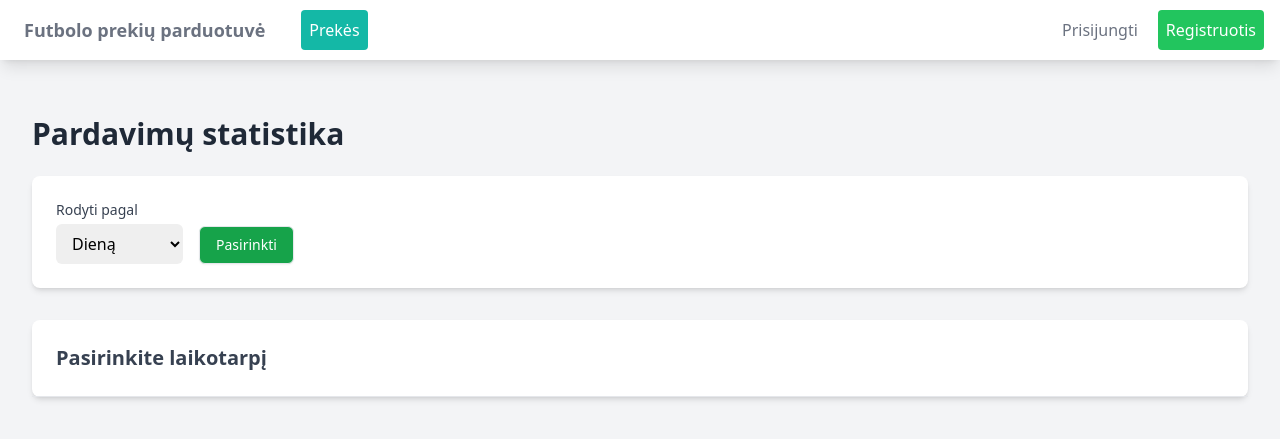
After one commit to Medzioklis/2-tarpinis, a Flask app: page /stats in a window 1280 px wide. The commit adds this page. Shown: the top 439 px of the page. Run offline with Flask 3, Linux system fonts and the light colour scheme; some libraries are stand-ins or nearby versions.

Commit message:
ikeliau statistika kiek suprekiauta pagal laikotarpi

```diff
--- a/app.py
+++ b/app.py
@@ -4,6 +4,7 @@ from routes.admin import admin_bp
 from routes.user import user_bp
 from routes.auth import auth_bp
 from routes.product import product_bp
+from routes.stats import stats_bp
 
 
 
@@ -14,6 +15,7 @@ app.register_blueprint(auth_bp)
 app.register_blueprint(admin_bp)
 app.register_blueprint(user_bp)
 app.register_blueprint(product_bp)
+app.register_blueprint(stats_bp)
 
 
 if __name__ == "__main__":
--- /dev/null
+++ b/routes/stats.py
@@ -0,0 +1,82 @@
+from flask import Blueprint, render_template, request
+from sqlalchemy import func, select, extract
+from models.order_class import Order, OrderItem
+from models.product_class import Product
+from database import db
+from datetime import datetime
+
+stats_bp = Blueprint('statistic', __name__)
+
+@stats_bp.route('/stats')
+def stats():
+    # Gauname parametrus iš URL
+    period = request.args.get('period')
+    date_filter_str = request.args.get('date_filter')
+
+    # Numatytosios reikšmės
+    stats_data = []
+    title = "Pasirinkite laikotarpį"
+    header_label = "Laikotarpis"
+
+    # Tikriname, ar pateikti abu filtrai (periodas ir data)
+    if period and date_filter_str:
+        try:
+            # Bazinė užklausa
+            query = select(
+                func.sum(OrderItem.quantity).label('kiekis'),
+                func.sum(OrderItem.quantity * OrderItem.price_per_unit).label('apyvarta')
+            ).join(Order, OrderItem.order_id == Order.id).join(Product, OrderItem.product_id == Product.id)
+
+            if period == 'day':
+                selected_date = datetime.strptime(date_filter_str, '%Y-%m-%d').date()
+                query = query.add_columns(Product.name.label('label')).where(func.date(Order.timestamp) == selected_date).group_by(Product.name)
+                title = f"Statistika {selected_date.strftime('%Y-%m-%d')} dienai"
+                header_label = "Prekė"
+
+            elif period == 'month':
+                year, month = map(int, date_filter_str.split('-'))
+                query = query.add_columns(func.date(Order.timestamp).label('label')).where(
+                    extract('year', Order.timestamp) == year,
+                    extract('month', Order.timestamp) == month
+                ).group_by(func.date(Order.timestamp)).order_by(func.date(Order.timestamp))
+                title = f"Statistika {year}-{month:02d} mėnesiui"
+                header_label = "Diena"
+
+            elif period == 'year':
+                year = int(date_filter_str)
+                query = query.add_columns(extract('month', Order.timestamp).label('label')).where(
+                    extract('year', Order.timestamp) == year
+                ).group_by(extract('month', Order.timestamp)).order_by(extract('month', Order.timestamp))
+                title = f"Statistika {year} metams"
+                header_label = "Mėnuo"
+
+            stats_data = db.session.execute(query).all()
+            if not stats_data:
+                title = f"Duomenų nerasta laikotarpiui: {date_filter_str}"
+
+        except (ValueError, TypeError):
+            title = "Neteisingas datos formatas. Pabandykite dar kartą."
+
+    # Perduodame gautus parametrus atgal į šabloną, kad forma "atsimintų" pasirinkimus
+    return render_template('statistic/stats.html',
+                           title=title,
+                           header_label=header_label,
+                           stats_data=stats_data,
+                           selected_period=period,
+                           date_filter_value=date_filter_str)
+
+
+# Grąžinaм statistiką apie pelningiausius mėnesius
+def get_monthly_profitability():
+    monthly_profit_query = (
+        select(
+            func.extract('year', Order.timestamp).label('metai'),
+            func.extract('month', Order.timestamp).label('menuo'),
+            func.sum(Order.total_price).label('menesio_apyvarta')
+        )
+        .group_by('metai', 'menuo')
+        .order_by(func.sum(Order.total_price).desc())
+    )
+
+    monthly_profits = db.session.execute(monthly_profit_query).all()
+    return render_template('statistic/stats.html', m_stats=monthly_profits)
--- a/templates/base.html
+++ b/templates/base.html
@@ -45,6 +45,8 @@
                     {% if current_user.is_authenticated %}
                         {% if current_user.user_role == 1 %}
                             <a href="{{ url_for('admin.dashboard') }}" class="py-2 px-2 font-medium text-white bg-teal-500 rounded hover:bg-teal-800 transition duration-300">Admin Panelė</a>
+                            <a href="{{ url_for('statistic.stats') }}" class="py-2 px-2 font-medium text-white bg-teal-500 rounded hover:bg-teal-800 transition duration-300">Pardavimų statistika</a>
+
                         {% endif %}
                         {% if current_user.user_role == 2 %}
                             <h3>Jūsų balansas: {{ current_user.user_balance }} €</h3>
--- /dev/null
+++ b/templates/statistic/stats.html
@@ -0,0 +1,73 @@
+{% extends "base.html" %}
+
+{% block content %}
+<div class="container mx-auto px-4 py-8">
+    <h1 class="text-3xl font-bold mb-6 text-gray-800">Pardavimų statistika</h1>
+
+    <div class="p-6 bg-white rounded-lg shadow-md mb-8">
+        <form method="GET" action="{{ url_for('statistic.stats') }}">
+            <div class="flex flex-col md:flex-row items-end gap-4">
+                <div class="w-full md:w-auto">
+                    <label for="period" class="block text-sm font-medium text-gray-700">Rodyti pagal</label>
+                    <select name="period" id="period" class="mt-1 block w-full pl-3 pr-10 py-2 border-gray-300 rounded-md">
+                        <option value="day" {% if selected_period == 'day' %}selected{% endif %}>Dieną</option>
+                        <option value="month" {% if selected_period == 'month' %}selected{% endif %}>Mėnesį</option>
+                        <option value="year" {% if selected_period == 'year' %}selected{% endif %}>Metus</option>
+                    </select>
+                </div>
+
+                {% if selected_period %}
+                    <div class="w-full md:w-auto">
+                        <label for="date_filter" class="block text-sm font-medium text-gray-700">Pasirinkite datą</label>
+                        {% if selected_period == 'day' %}
+                            <input type="date" name="date_filter" value="{{ date_filter_value or '' }}" class="mt-1 block w-full rounded-md border-gray-300 shadow-sm">
+                        {% elif selected_period == 'month' %}
+                            <input type="month" name="date_filter" value="{{ date_filter_value or '' }}" class="mt-1 block w-full rounded-md border-gray-300 shadow-sm">
+                        {% elif selected_period == 'year' %}
+                            <input type="number" name="date_filter" value="{{ date_filter_value or '' }}" placeholder="Įveskite metus (pvz., 2025)" class="mt-1 block w-full rounded-md border-gray-300 shadow-sm">
+                        {% endif %}
+                    </div>
+                {% endif %}
+
+                <div class="w-full md:w-auto">
+                    <button type="submit" class="w-full justify-center py-2 px-4 border rounded-md shadow-sm text-sm font-medium text-white bg-green-600 hover:bg-green-700">
+                        {% if selected_period %}
+                            Rodyti statistiką
+                        {% else %}
+                            Pasirinkti
+                        {% endif %}
+                    </button>
+                </div>
+            </div>
+        </form>
+    </div>
+
+    <div class="bg-white rounded-lg shadow-md">
+        <div class="p-6 border-b">
+            <h2 class="text-xl font-semibold text-gray-700">{{ title }}</h2>
+        </div>
+        {% if stats_data %}
+            <table class="min-w-full">
+                <thead class="bg-gray-50">
+                    <tr>
+                        <th class="py-3 px-6 text-left text-xs font-medium text-gray-500 uppercase tracking-wider">{{ header_label }}</th>
+                        <th class="py-3 px-6 text-left text-xs font-medium text-gray-500 uppercase tracking-wider">Parduota vnt.</th>
+                        <th class="py-3 px-6 text-left text-xs font-medium text-gray-500 uppercase tracking-wider">Apyvarta</th>
+                    </tr>
+                </thead>
+                <tbody class="bg-white divide-y divide-gray-200">
+                    {% for row in stats_data %}
+                        <tr>
+                            <td class="py-4 px-6 whitespace-nowrap font-medium text-gray-900">{{ row.label }}</td>
+                            <td class="py-4 px-6 whitespace-nowrap text-gray-700">{{ row.kiekis }}</td>
+                            <td class="py-4 px-6 whitespace-nowrap text-gray-700">{{ "%.2f"|format(row.apyvarta) }} €</td>
+                        </tr>
+                    {% endfor %}
+                </tbody>
+            </table>
+        {% elif selected_period and date_filter_value %}
+             <p class="p-6 text-gray-500">Pagal pasirinktus kriterijus duomenų nerasta.</p>
+        {% endif %}
+    </div>
+</div>
+{% endblock %}
```
Also changed, not shown: services/statistic_services.py (added, +27 -0 lines).
